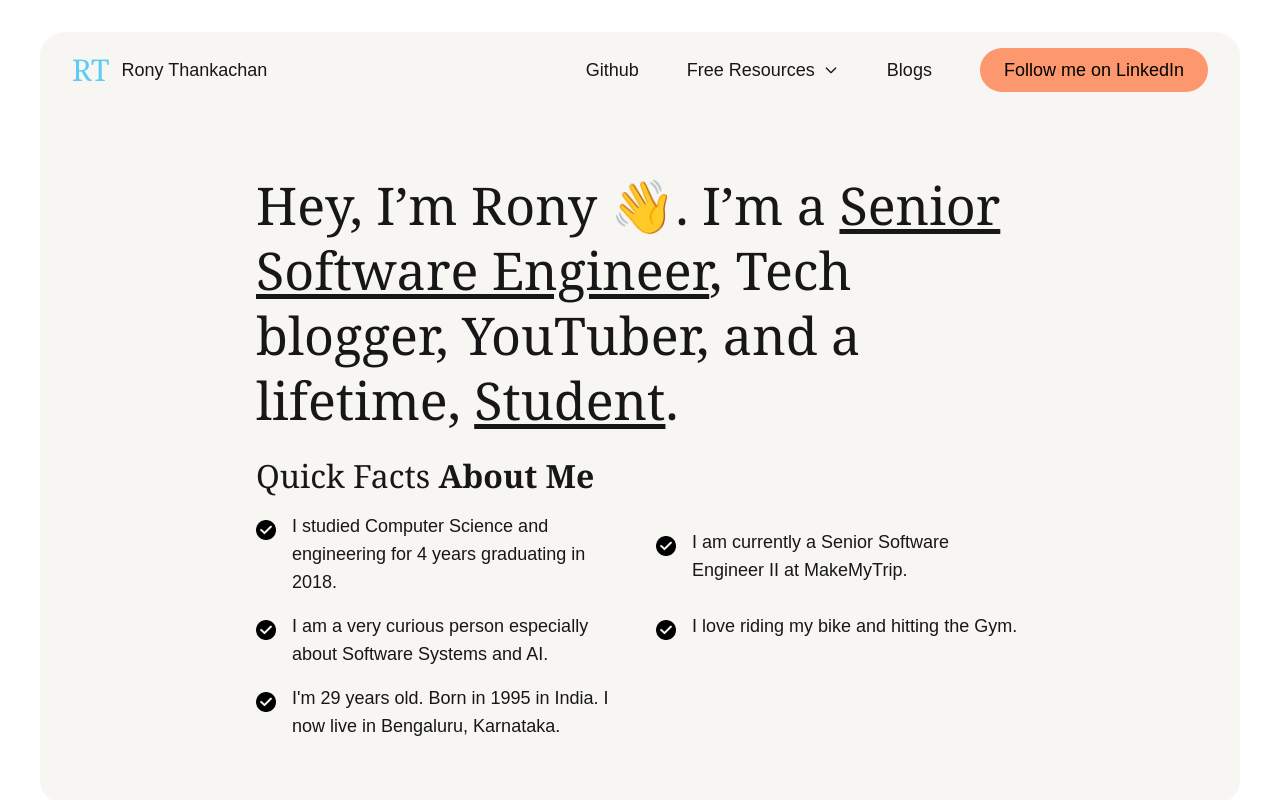
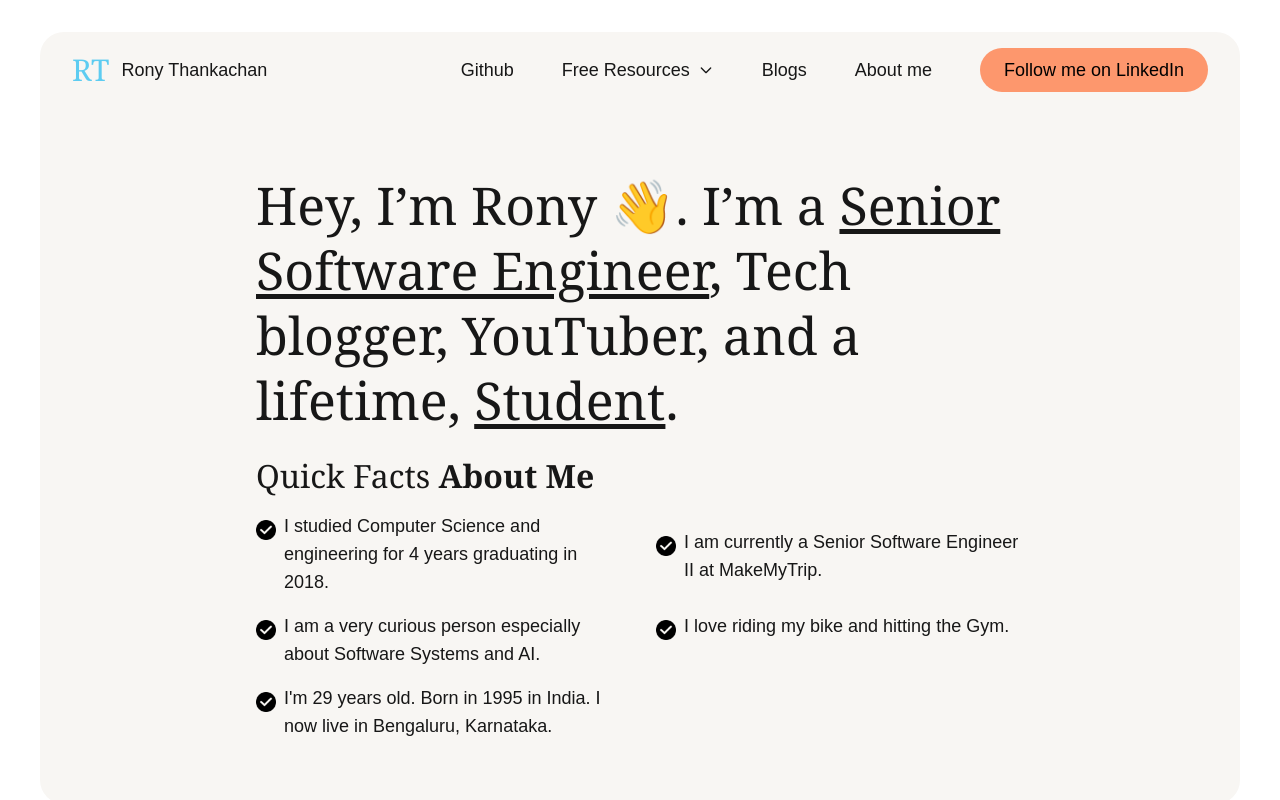
Before and after one commit to ronythankachan/ronythankachan.com, a Next.js app: page /about in a window 1280 px wide. Shown: the top 800 px of the page. Built offline with nearby package versions, Linux system fonts and the light colour scheme.

Commit message:
About me section added

```diff
--- a/app/about/page.tsx
+++ b/app/about/page.tsx
@@ -25,7 +25,7 @@ const About = () => {
             <ul className="list-none space-y-3 md:space-y-4 text-base md:text-lg md:grid md:grid-cols-2 md:gap-x-8">
               {facts.map((fact, index) => (
                 <li key={index} className="flex items-start">
-                  <Image src="/checked.png" alt="Checked" width={20} height={20} className="mr-4 mt-2" />
+                  <Image src="/checked.png" alt="Checked" width={20} height={20} className="mr-2 mt-2" />
                   {fact}
                 </li>
               ))}
--- a/app/components/Navbar.tsx
+++ b/app/components/Navbar.tsx
@@ -90,6 +90,9 @@ const Navbar = () => {
           <Link href="/blogs" className="text-lg hover:underline hover:underline-offset-4">
             Blogs
           </Link>
+          <Link href="/about" className="text-lg hover:underline hover:underline-offset-4">
+            About me
+          </Link>
           <Link
             href="https://www.linkedin.com/in/ronythankachan/"
             target="_blank"
--- a/app/constants/navigation.ts
+++ b/app/constants/navigation.ts
@@ -17,5 +17,6 @@ export const resourceTopics = [
 export const mainNavLinks = [
   { label: "Github", href: "https://github.com/ronythankachan" },
   { label: "Blogs", href: "/blogs" },
+  { label: "About me", href: "/about" },
   { label: "Projects", href: "/projects" }
 ];
```
